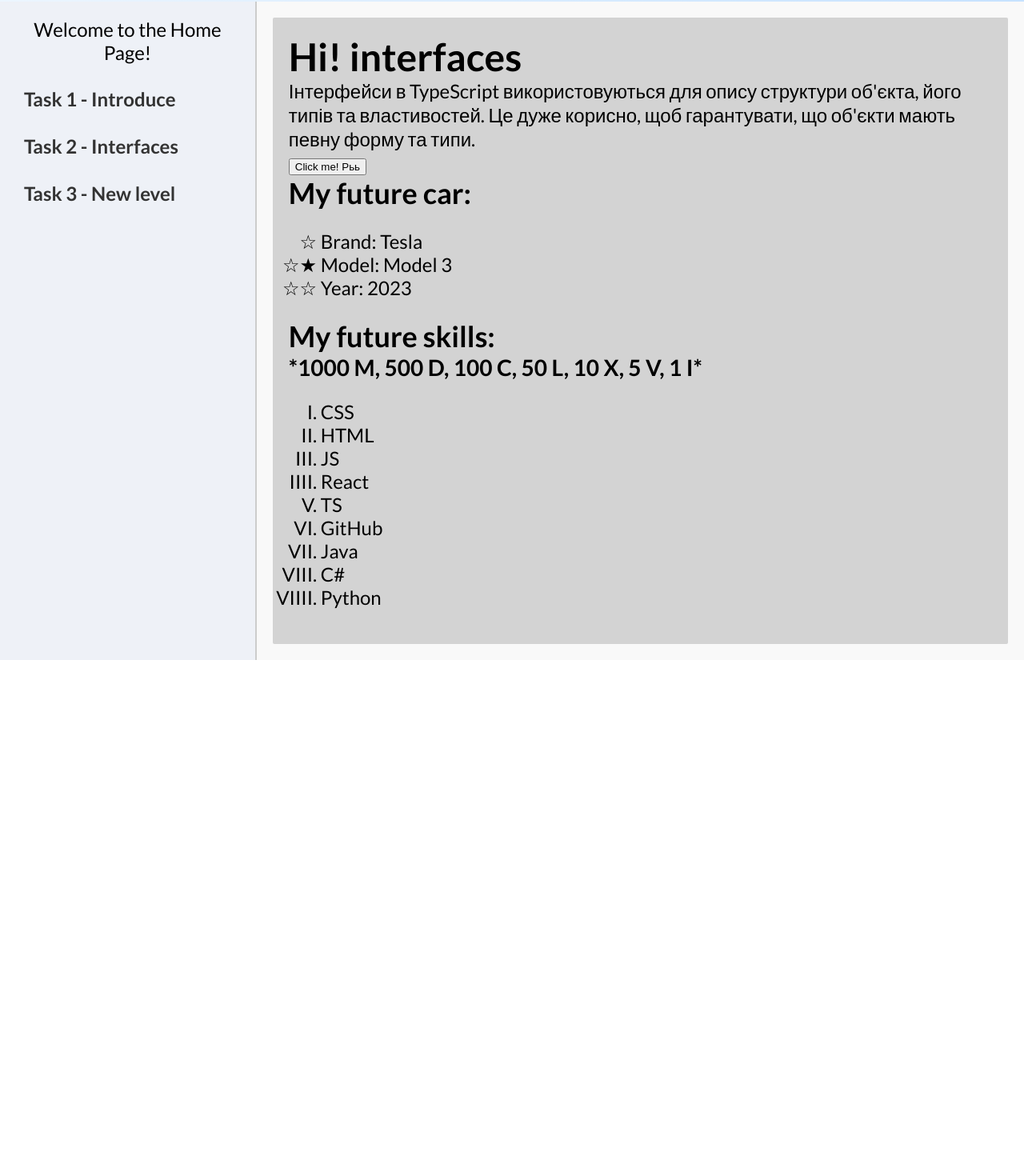
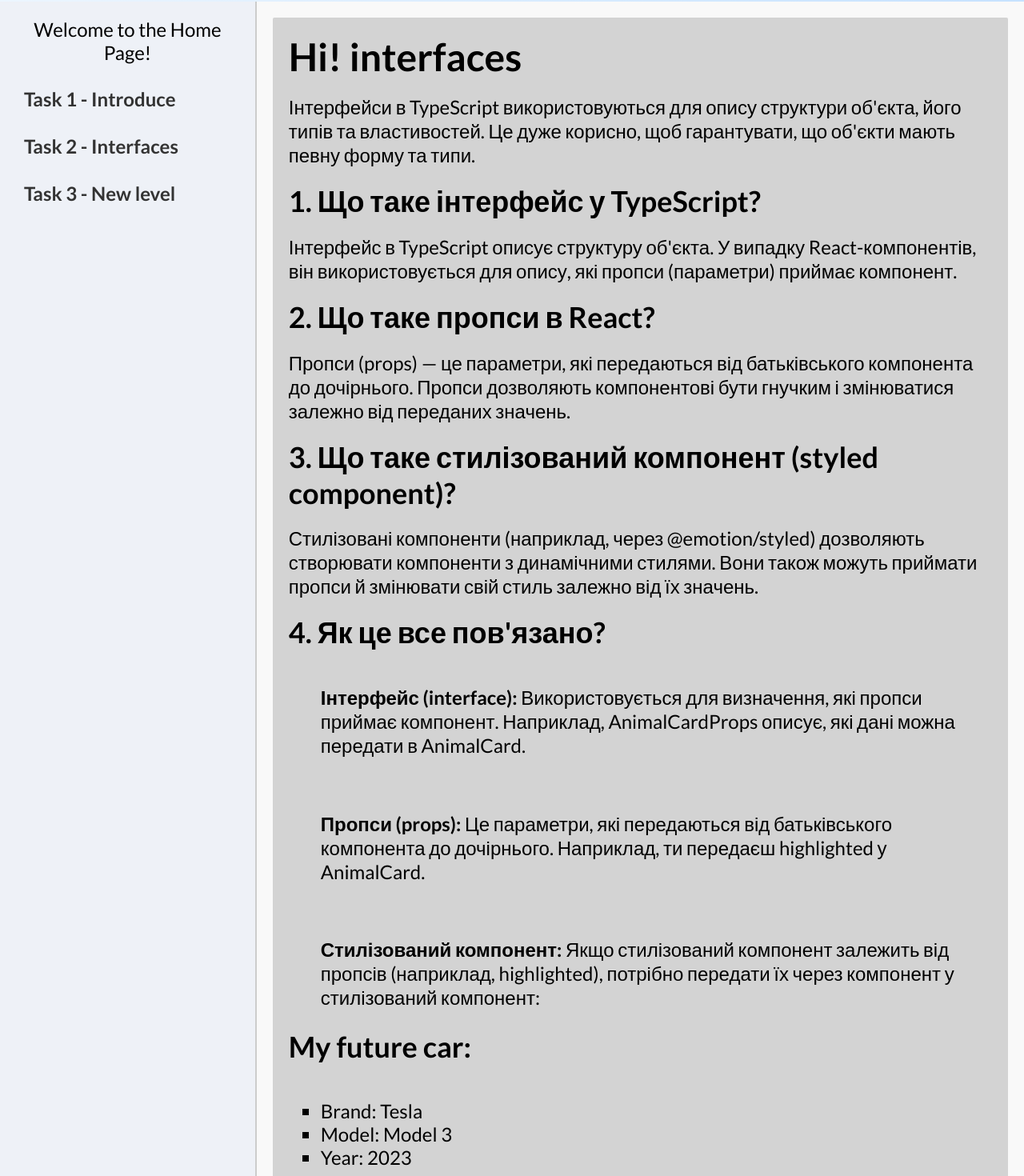
Before and after one commit to KoltLevry/React_third_ts, a React (Vite) app: page /mytask-02 in a window 1280 px wide. Shown: the part 98-1568 px from the top of the page at 80% size. Before the commit the page ends 923 px from the top, so only its background shows below. Built offline with nearby package versions, Linux system fonts and the light colour scheme.

Commit message:
learn about interfaces and props - home - task 2/3

```diff
--- a/src/components/AnimalCard/AnimalCard.tsx
+++ b/src/components/AnimalCard/AnimalCard.tsx
@@ -1,11 +1,25 @@
 import { AnimalCardProps } from "./types";
-import { AnimalCardWrapper, CardImage, AnimalName, AnimalSpecies } from "./styles";
+import { AnimalCardWrapper,
+         CardImage,
+         AnimalName,
+         AnimalSpecies,
+         CardTitle,
+         CardContent } from "./styles";
 
-function AnimalCard({ animalName, animalSpecies, animalImg, children }: AnimalCardProps) {
+function AnimalCard({
+    animalName,
+    animalSpecies,
+    animalImg,
+    children,
+    title,
+    content,
+    highlighted = false}: AnimalCardProps) {
   return (
-    <AnimalCardWrapper>
+    <AnimalCardWrapper highlighted={highlighted}>
+      <CardTitle>{title}</CardTitle>
       <AnimalName>{animalName}</AnimalName>
       <AnimalSpecies>{animalSpecies}</AnimalSpecies>
+      <CardContent>{content}</CardContent>
       <CardImage src={animalImg} />
       {children}
     </AnimalCardWrapper>
--- a/src/components/AnimalCard/types.ts
+++ b/src/components/AnimalCard/types.ts
@@ -4,5 +4,8 @@ export interface AnimalCardProps {
   animalName: string,
   animalSpecies: string,
   animalImg: string,
-  children?: ReactNode
+  children?: ReactNode,
+  title?: string,
+  content?: string,
+  highlighted?: boolean,
 }
--- a/src/components/Button/Button.tsx
+++ b/src/components/Button/Button.tsx
@@ -1,14 +1,16 @@
 import { ButtonProps } from "./types";
 import { MainButton } from "./styles";
 
-function Button({ name = "SEND", type, onClick, disabled = false, variant }: ButtonProps) {
+function Button({ name = "SEND", type, onClick, disabled = false, variant, isToggled }: ButtonProps) {
 
   return (
     <MainButton
       type={type}
       onClick={onClick}
       disabled={disabled}
-      variant={variant}>
+      variant={variant}
+      isToggled={isToggled}
+      >
       {name}
 
     </MainButton>
--- a/src/components/Button/styles.ts
+++ b/src/components/Button/styles.ts
@@ -2,7 +2,8 @@ import styled from '@emotion/styled';
 
 interface ButtonStyledProps {
   disabled: boolean;
-  variant: "primaryFirst" | "secondarySecond"
+  variant: "primaryFirst" | "secondarySecond";
+  isToggled: boolean;
 }
 
 export const MainButton = styled.button<ButtonStyledProps>`
--- a/src/components/Button/types.ts
+++ b/src/components/Button/types.ts
@@ -3,5 +3,6 @@ export interface ButtonProps {
   type?: "submit" | "button" | "reset";
   onClick?: () => void;
   disabled?: boolean;
-  variant: "primaryFirst" | "secondarySecond";
+  variant?: "primaryFirst" | "secondarySecond";
+  isToggled?: boolean;
 }
--- a/src/components/pages/Home/Home.tsx
+++ b/src/components/pages/Home/Home.tsx
@@ -1,4 +1,3 @@
-import React from "react";
 import { Outlet } from "react-router-dom";
 import {
   HomeWrapper,
--- a/src/components/pages/Home/MyTask_02/MyTask_02.tsx
+++ b/src/components/pages/Home/MyTask_02/MyTask_02.tsx
@@ -1,4 +1,13 @@
-import "./MyTask_02.css";
+import {
+  TaskWrapper,
+  MainTitle,
+  CarTaskBox,
+  TaskBox,
+  SecondMainTitle,
+  ThirdMainTitle,
+  SimpleText,
+  ListItem,
+} from "./styles";
 
 function MyTask_02() {
   // crete User interface
@@ -35,53 +44,85 @@ function MyTask_02() {
     startEngine: () => {
       console.log("Engine started!");
     },
-  }
+  };
 
   myCar.startEngine();
 
-    // crete Product interface
-
   return (
-    <div className="mytask_02-wrapper">
-      <div className="intro-box">
-          <h1 className="element">Hi! interfaces </h1>
-          <p>
+    <TaskWrapper>
+      <TaskBox>
+        <MainTitle>Hi! interfaces </MainTitle>
+        <SimpleText>
           Інтерфейси в TypeScript використовуються для опису структури об'єкта,
-            його типів та властивостей. Це дуже корисно, щоб гарантувати, що об'єкти
-            мають певну форму та типи.
-          </p>
-          <button className="element_2-0">Click me! Рьь</button>
-      </div>
-      <div tasks-box>
-        <div className="myCar_Task-box">
-          <h2>My future car: </h2>
-          <ul>
-            <li>Brand: {myCar.brand}</li>
-            <li>Model: {myCar.model}</li>
-            <li>Year: {myCar.year}</li>
-          </ul>
-        </div>
-        {/*
-        Завдання:
+          його типів та властивостей. Це дуже корисно, щоб гарантувати, що
+          об'єкти мають певну форму та типи.
+        </SimpleText>
+        <SecondMainTitle>1. Що таке інтерфейс у TypeScript?</SecondMainTitle>
+        <SimpleText>
+          Інтерфейс в TypeScript описує структуру об'єкта. У випадку
+          React-компонентів, він використовується для опису, які пропси
+          (параметри) приймає компонент.
+        </SimpleText>
+        <SecondMainTitle>2. Що таке пропси в React?</SecondMainTitle>
+        <SimpleText>
+          Пропси (props) — це параметри, які передаються від батьківського
+          компонента до дочірнього. Пропси дозволяють компонентові бути гнучким
+          і змінюватися залежно від переданих значень.
+        </SimpleText>
+        <SecondMainTitle>
+          3. Що таке стилізований компонент (styled component)?
+        </SecondMainTitle>
+        <SimpleText>
+          Стилізовані компоненти (наприклад, через @emotion/styled) дозволяють
+          створювати компоненти з динамічними стилями. Вони також можуть
+          приймати пропси й змінювати свій стиль залежно від їх значень.
+        </SimpleText>
+        <SecondMainTitle>4. Як це все пов'язано?</SecondMainTitle>
+        <CarTaskBox>
+          <strong>Інтерфейс (interface):</strong> Використовується для
+          визначення, які пропси приймає компонент. Наприклад, AnimalCardProps
+          описує, які дані можна передати в AnimalCard.
+        </CarTaskBox>
+        <CarTaskBox>
+          <strong>Пропси (props):</strong> Це параметри, які передаються від
+          батьківського компонента до дочірнього. Наприклад, ти передаєш
+          highlighted у AnimalCard.
+        </CarTaskBox>
+        <CarTaskBox>
+          <strong>Стилізований компонент:</strong> Якщо стилізований компонент
+          залежить від пропсів (наприклад, highlighted), потрібно передати їх
+          через компонент у стилізований компонент:
+        </CarTaskBox>
+      </TaskBox>
+      <TaskBox>
+        <SecondMainTitle>My future car: </SecondMainTitle>
+        <CarTaskBox>
+          <ListItem>Brand: {myCar.brand}</ListItem>
+          <ListItem>Model: {myCar.model}</ListItem>
+          <ListItem>Year: {myCar.year}</ListItem>
+        </CarTaskBox>
+        {/* Завдання:
         Створи свій власний стиль списку, який використовує замість цифр символи "✔" та "✘".
         */}
-        <div className="mySkills_Task-box">
-          <h2>My future skills: </h2>
-          <h3>*1000 M, 500 D, 100 C, 50 L, 10 X, 5 V, 1 I*</h3>
-          <ul>
-            <li>CSS</li>
-            <li>HTML</li>
-            <li>JS</li>
-            <li>React</li>
-            <li>TS</li>
-            <li>GitHub</li>
-            <li>Java</li>
-            <li>C#</li>
-            <li>Python</li>
-          </ul>
-        </div>
-      </div>
-    </div>
+        <TaskBox>
+          <SecondMainTitle>My future skills: </SecondMainTitle>
+          <ThirdMainTitle>
+            *1000 M, 500 D, 100 C, 50 L, 10 X, 5 V, 1 I*
+          </ThirdMainTitle>
+          <CarTaskBox>
+            <ListItem>CSS</ListItem>
+            <ListItem>HTML</ListItem>
+            <ListItem>JS</ListItem>
+            <ListItem>React</ListItem>
+            <ListItem>TS</ListItem>
+            <ListItem>GitHub</ListItem>
+            <ListItem>Java</ListItem>
+            <ListItem>C#</ListItem>
+            <ListItem>Python</ListItem>
+          </CarTaskBox>
+        </TaskBox>
+      </TaskBox>
+    </TaskWrapper>
   );
 }
 
--- a/src/components/pages/Home/MyTask_02/MyTask_02.css
+++ b/src/components/pages/Home/MyTask_02/styles.ts
@@ -1,61 +1,71 @@
-.mytask_02-wrapper {
-  background-color: lightgray;
+import styled from '@emotion/styled';
+import { keyframes } from '@emotion/react';
+
+const slideIn = keyframes`
+  from {
+    transform: translateX(-10px);
+    opacity:0;
+  }
+  to {
+    transform: translateX(0);
+    opacity: 1;
+  }
+`
+
+export const TaskWrapper = styled.div`
+background-color: lightgray;
   height: 100%;
   padding: 20px;
   border-radius: 2px;
-}
+  `
 
-@counter-style custom-counter {
-    system: numeric;
-    symbols: "★" "☆";
-    /* symbols: "★"; */
-    suffix: " ";
-}
 
-.myCar_Task-box ul {
-    list-style: custom-counter;
-    counter-reset: custom-counter;
-}
+export const MainTitle = styled.h1`
+animation: ${slideIn} 1.1s ease-in-out;`
 
-@counter-style roman-style {
-    system: additive;
-    symbols: I V X L C D M;
-    additive-symbols: 1000 M, 500 D, 100 C, 50 L, 10 X, 5 V, 1 I;
-}
+export const SecondMainTitle = styled.h2``
+export const ThirdMainTitle = styled.h3``
+export const SimpleText = styled.p``
 
-.mySkills_Task-box ul {
-    list-style: roman-style;
-}
+export const ListItem = styled.li`
+list-style: square`
 
-@keyframes slideIn {
-    from {
-      transform: translateX(-100%);
-      opacity: 0;
-    }
-    to {
-      transform: translateX(0);
-      opacity: 1;
-    }
-  }
 
-  .element {
-    animation: slideIn 1s ease-in-out;
-  }
+export const CarTaskBox = styled.ul`
+list-style: custom-counter;
+counter-reset: custom-counter;
 
-  /* Створи анімацію, яка змінює колір кнопки з червоного на зелений за 3 секунди. */
+`
 
-  @keyframes colorChange {
-    0% {
-      background-color: red;
-    }
-    100% {
-      background-color: green;
-    }
-  }
+export const TaskBox = styled.div`
+display: flex;
+flex-direction: column;
+gap: 20px;
+`
 
-  .element_2-0, .intro-box button {
-    animation: colorChange 3s ease-in-out;
-  }
+
+export const d = styled.div`
+
+`
+
+// @counter-style custom-counter {
+//     system: numeric;
+//     symbols: "★" "☆";
+//     /* symbols: "★"; */
+//     suffix: " ";
+// }
+
+
+// @counter-style roman-style {
+//     system: additive;
+//     symbols: I V X L C D M;
+//     additive-symbols: 1000 M, 500 D, 100 C, 50 L, 10 X, 5 V, 1 I;
+// }
+
+// .mySkills_Task-box ul {
+//     list-style: roman-style;
+// }
+
 
 
 
--- a/src/components/pages/Home/MyTask_03/styles.ts
+++ b/src/components/pages/Home/MyTask_03/styles.ts
@@ -1,7 +1,16 @@
 import styled from "@emotion/styled";
+
+export const MyTakWrapper = styled.div`
+  display: flex;
+  flex-direction: column;
+  align-items: center;
+  justify-content: center;
+  gap: 30px;
+`
 
 export const ButtonWrapper = styled.div`
   display: flex;
+  /* flex: 1; */
   align-items: center;
   justify-content: space-evenly;
   gap: 20px;
@@ -12,3 +21,8 @@ export const ButtonWrapper = styled.div`
   border-radius: 4px;
   width: 300px
 `;
+
+export const CardWraper = styled.div`
+  display: flex;
+  gap: 20px;
+`
```
Also changed, not shown: src/components/AnimalCard/styles.ts (+22 -7 lines), src/components/pages/Home/MyTask_03/MyTask_03.tsx (+26 -1 lines), src/assets/happy-cartoon-penguin-on-ice-vector.jpg (added). Lines whose indentation alone changed are shown as unchanged.
